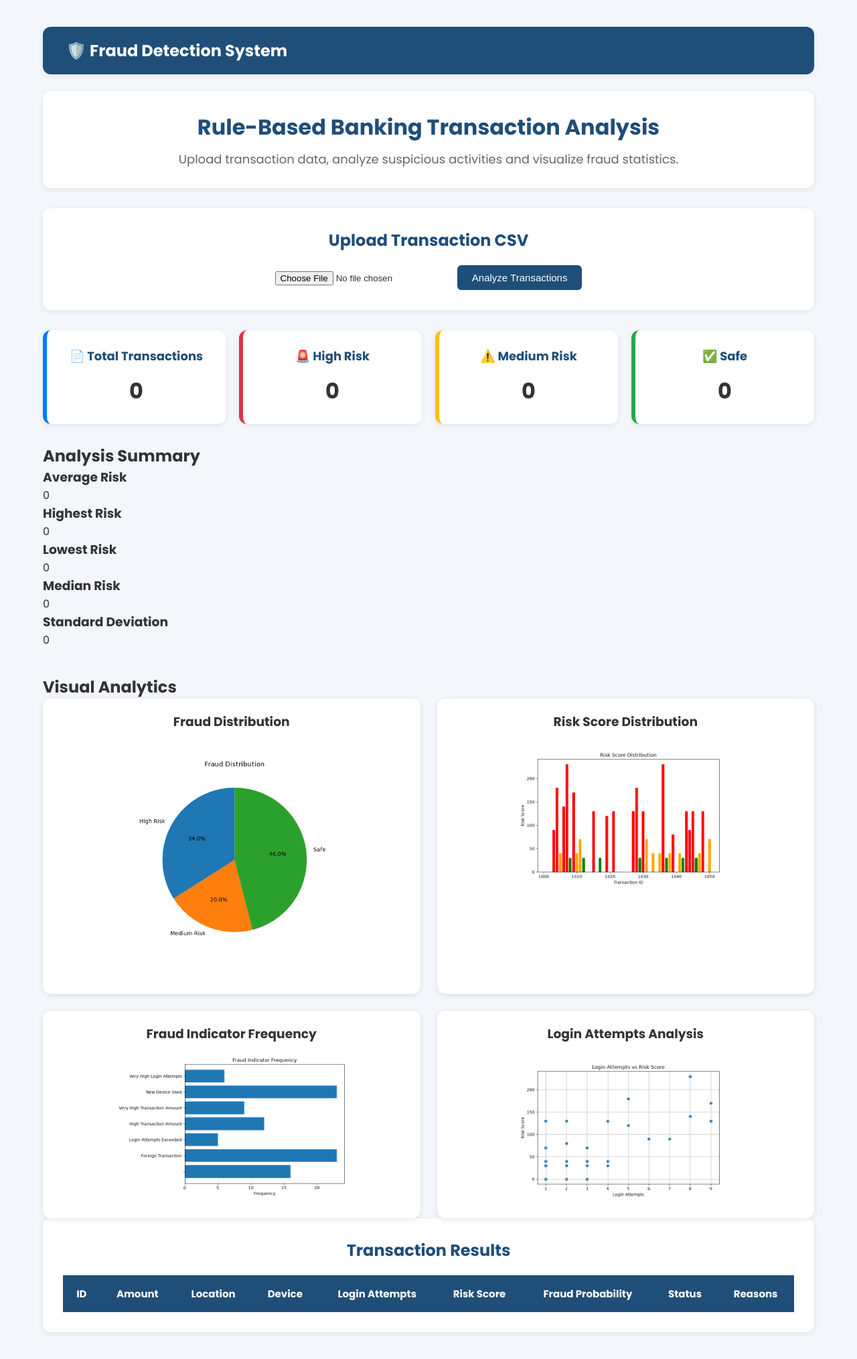
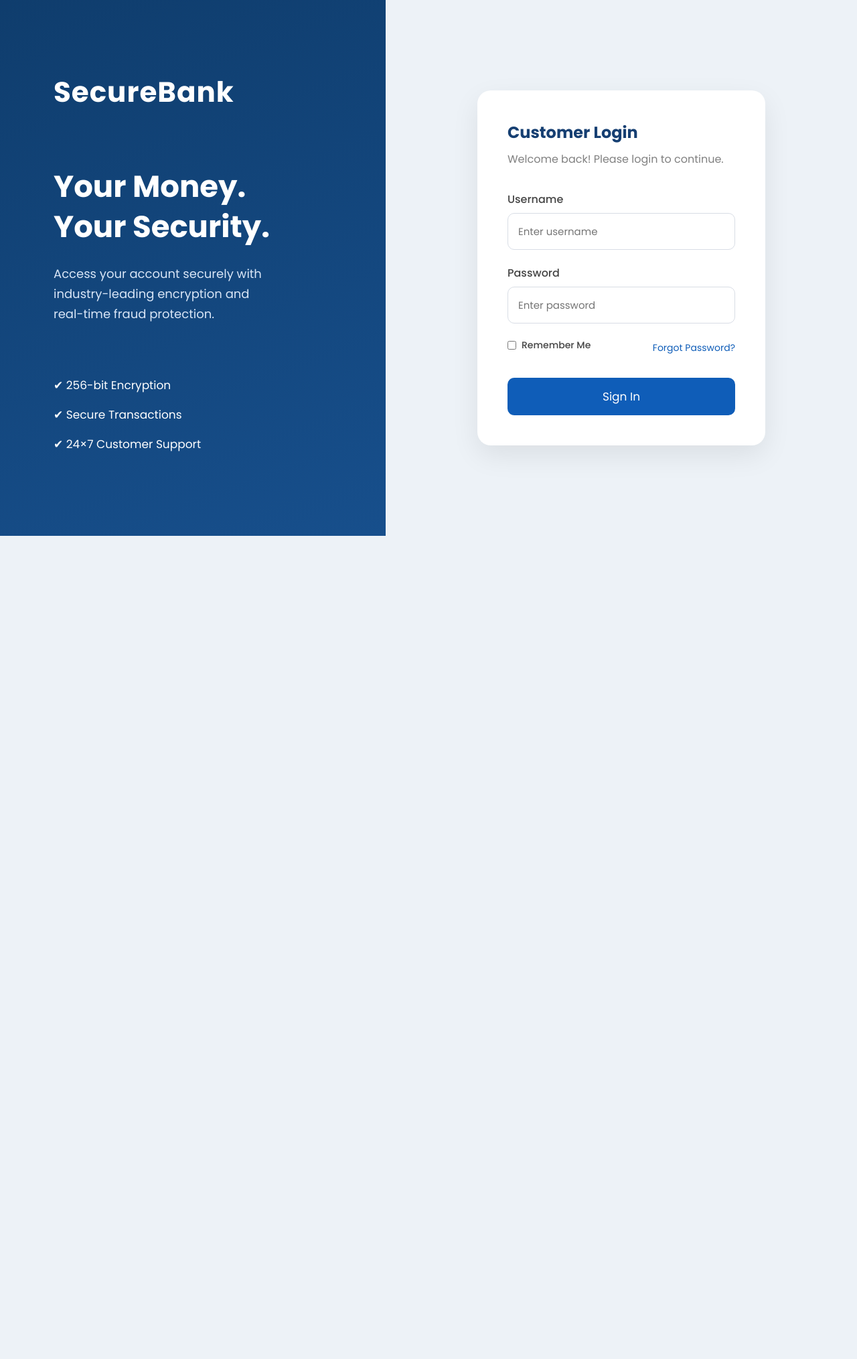
Before and after one commit to naman-sethii/Fraud-Detection-System, a Flask app: page / in a window 1280 px wide. Shown: the whole page at 67% size. After the commit the page ends 800 px from the top, so only its background shows below. Run offline with Flask 3, Linux system fonts and the light colour scheme; lists and menus that the app fills with data are empty.

Commit message:
Added login page

```diff
--- a/app.py
+++ b/app.py
@@ -6,6 +6,12 @@ from visualization import generate_pie_chart, generate_bar_chart, generate_reaso
 app = Flask(__name__)
 
 @app.route("/")
+def login():
+    return render_template("login.html")
+
+@app.route("/dashboard")
+def dashboard():
+    return render_template("dashboard.html")
 def home():
 
     return render_template(
--- /dev/null
+++ b/static/style_.css
@@ -0,0 +1,269 @@
+*{
+    margin:0;
+    padding:0;
+    box-sizing:border-box;
+    font-family:'Poppins',sans-serif;
+}
+
+body{
+    background:#edf2f7;
+}
+
+.container{
+
+    display:flex;
+
+    height:100vh;
+
+}
+
+/* LEFT */
+
+.left-panel{
+
+    width:45%;
+
+    background:linear-gradient(160deg,#0f3d6d,#174f8c);
+
+    color:white;
+
+    padding:80px;
+
+    display:flex;
+
+    flex-direction:column;
+
+    justify-content:center;
+
+}
+
+.left-panel h1{
+
+    font-size:42px;
+
+    margin-bottom:80px;
+
+    letter-spacing:1px;
+
+}
+
+.left-panel h2{
+
+    font-size:45px;
+
+    line-height:60px;
+
+    margin-bottom:25px;
+
+}
+
+.left-panel p{
+
+    font-size:18px;
+
+    color:#d9e6f7;
+
+    line-height:30px;
+
+    width:80%;
+
+}
+
+.features{
+
+    margin-top:60px;
+
+}
+
+.features div{
+
+    margin:18px 0;
+
+    font-size:17px;
+
+}
+
+/* RIGHT */
+
+.right-panel{
+
+    width:55%;
+
+    display:flex;
+
+    justify-content:center;
+
+    align-items:center;
+
+}
+
+.login-card{
+
+    width:430px;
+
+    background:white;
+
+    border-radius:20px;
+
+    padding:45px;
+
+    box-shadow:0 15px 40px rgba(0,0,0,.08);
+
+}
+
+.login-card h2{
+
+    color:#163f72;
+
+    margin-bottom:10px;
+
+}
+
+.subtitle{
+
+    color:gray;
+
+    margin-bottom:35px;
+
+}
+
+label{
+
+    display:block;
+
+    margin-bottom:8px;
+
+    font-weight:500;
+
+    color:#444;
+
+}
+
+input[type=text],
+input[type=password]{
+
+    width:100%;
+
+    padding:15px;
+
+    margin-bottom:22px;
+
+    border-radius:10px;
+
+    border:1px solid #d8dde5;
+
+    font-size:15px;
+
+    transition:.3s;
+
+}
+
+input:focus{
+
+    outline:none;
+
+    border-color:#0f5db8;
+
+    box-shadow:0 0 10px rgba(15,93,184,.15);
+
+}
+
+.row{
+
+    display:flex;
+
+    justify-content:space-between;
+
+    align-items:center;
+
+    margin-bottom:30px;
+
+    font-size:14px;
+
+}
+
+.remember{
+
+    display:flex;
+
+    gap:8px;
+
+    align-items:center;
+
+}
+
+.row a{
+
+    color:#0f5db8;
+
+    text-decoration:none;
+
+}
+
+button{
+
+    width:100%;
+
+    padding:15px;
+
+    border:none;
+
+    border-radius:10px;
+
+    background:#0f5db8;
+
+    color:white;
+
+    font-size:17px;
+
+    cursor:pointer;
+
+    transition:.3s;
+
+}
+
+button:hover{
+
+    background:#0b4688;
+
+    transform:translateY(-2px);
+
+    box-shadow:0 8px 18px rgba(0,0,0,.15);
+
+}
+
+@media(max-width:900px){
+
+.container{
+
+    flex-direction:column;
+
+}
+
+.left-panel{
+
+    width:100%;
+
+    height:35vh;
+
+    padding:40px;
+
+}
+
+.right-panel{
+
+    width:100%;
+
+    padding:20px;
+
+}
+
+.login-card{
+
+    width:100%;
+
+    max-width:420px;
+
+}
+
+}
--- a/templates/login.html
+++ b/templates/login.html
@@ -1,16 +1,71 @@
 <!DOCTYPE html>
-<html>
+<html lang="en">
 <head>
-    <title>Fraud Detection System</title>
+    <meta charset="UTF-8">
+    <meta name="viewport" content="width=device-width, initial-scale=1.0">
+    <title>Secure Bank Login</title>
+
+    <!-- Google Font -->
+    <link href="https://fonts.googleapis.com/css2?family=Poppins:wght@300;400;500;600;700&display=swap" rel="stylesheet">
+
+    <link rel="stylesheet" href="{{ url_for('static', filename='style_.css') }}">
 </head>
-
 <body>
 
-    <h1>Fraud Detection System</h1>
+<div class="container">
 
-    <h2>Login Page</h2>
+    <div class="left-panel">
+        <h1>SecureBank</h1>
 
-    <p>Our Flask application is working!</p>
+        <h2>Your Money.<br>Your Security.</h2>
+
+        <p>
+            Access your account securely with industry-leading encryption
+            and real-time fraud protection.
+        </p>
+
+        <div class="features">
+            <div>✔ 256-bit Encryption</div>
+            <div>✔ Secure Transactions</div>
+            <div>✔ 24×7 Customer Support</div>
+        </div>
+    </div>
+
+
+    <div class="right-panel">
+
+        <div class="login-card">
+
+            <h2>Customer Login</h2>
+
+            <p class="subtitle">Welcome back! Please login to continue.</p>
+
+            <form action="/dashboard">
+
+                <label>Username</label>
+                <input type="text" placeholder="Enter username" required>
+
+                <label>Password</label>
+                <input type="password" placeholder="Enter password" required>
+
+                <div class="row">
+                    <label class="remember">
+                        <input type="checkbox">
+                        Remember Me
+                    </label>
+
+                    <a href="#">Forgot Password?</a>
+                </div>
+
+                <button>Sign In</button>
+
+            </form>
+
+        </div>
+
+    </div>
+
+</div>
 
 </body>
 </html>
```
